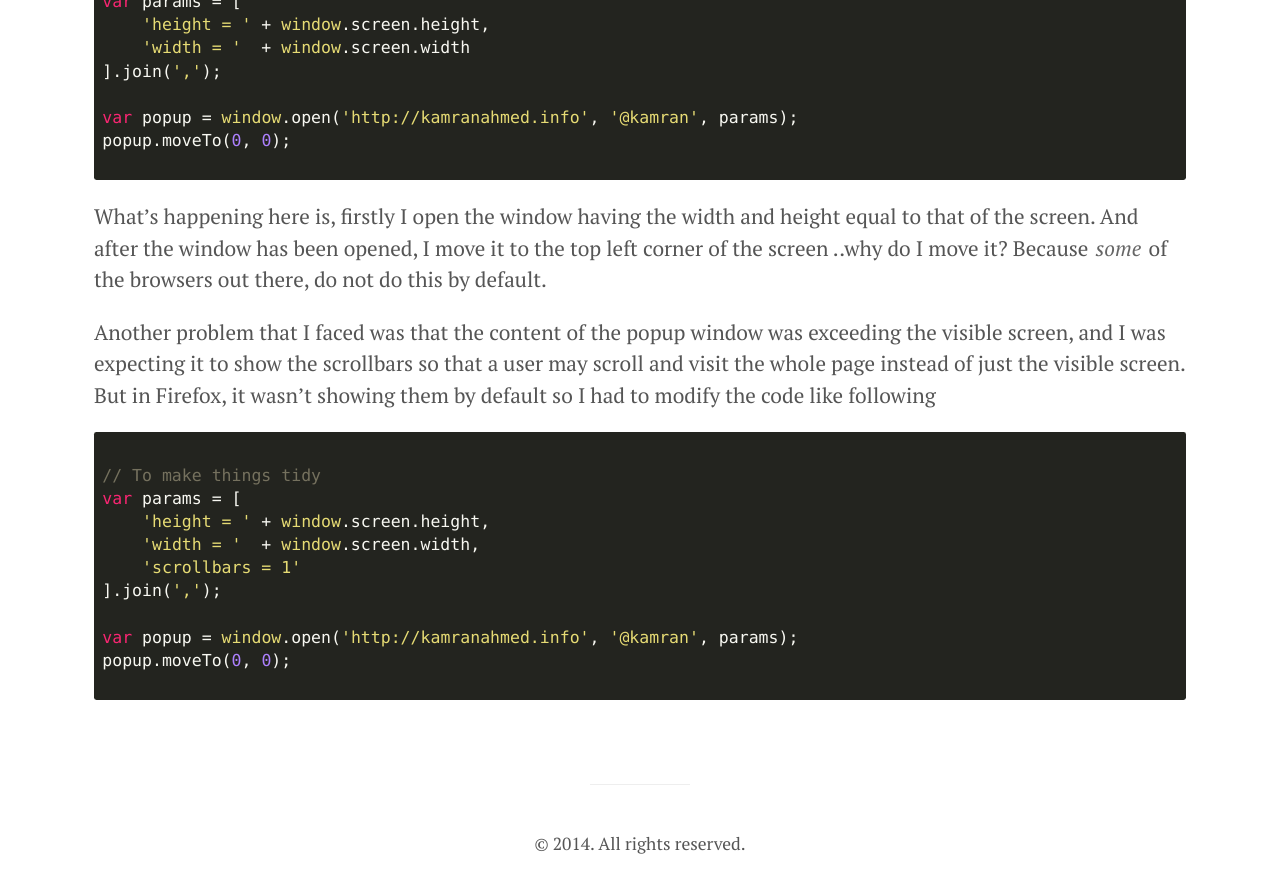
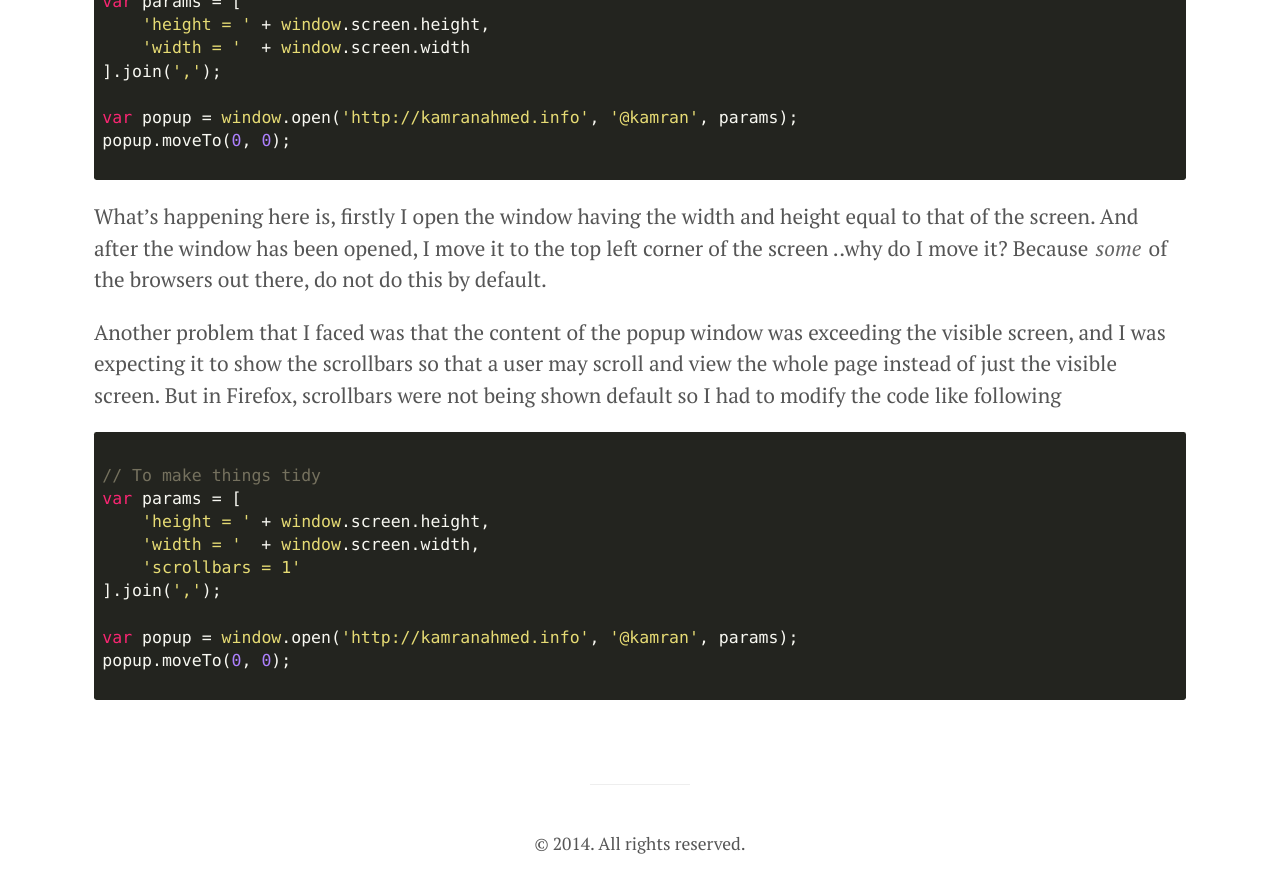
Before and after one commit to kamranahmedse/kamranahmedse.github.io, a Jekyll site: the page built from blog/_posts/2014-12-03-javascript-and-popup-windows.md, in a window 1280 px wide and 900 px high, scrolled down 810 px. Shown: the top 893 px of the window. Built offline with Jekyll 4.4.1, drawn with Linux system fonts in a browser that asks for light colours.

Commit message:
Typo fix in post

```diff
--- a/blog/_posts/2014-12-03-javascript-and-popup-windows.md
+++ b/blog/_posts/2014-12-03-javascript-and-popup-windows.md
@@ -27,7 +27,7 @@ popup.moveTo(0, 0);
 
 What's happening here is, firstly I open the window having the width and height equal to that of the screen. And after the window has been opened, I move it to the top left corner of the screen ..why do I move it? Because *some* of the browsers out there, do not do this by default.
 
-Another problem that I faced was that the content of the popup window was exceeding the visible screen, and I was expecting it to show the scrollbars so that a user may scroll and visit the whole page instead of just the visible screen. But in Firefox, it wasn't showing them by default so I had to modify the code like following
+Another problem that I faced was that the content of the popup window was exceeding the visible screen, and I was expecting it to show the scrollbars so that a user may scroll and view the whole page instead of just the visible screen. But in Firefox, scrollbars were not being shown default so I had to modify the code like following
 
 <pre><code class="javascript">
 // To make things tidy
```
